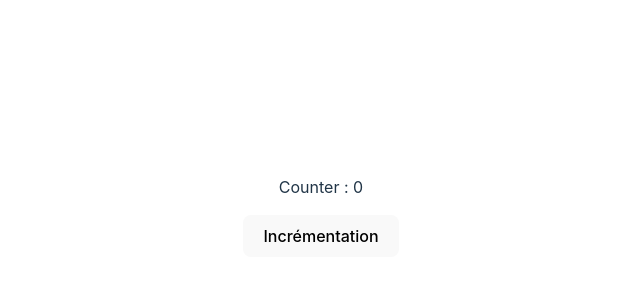
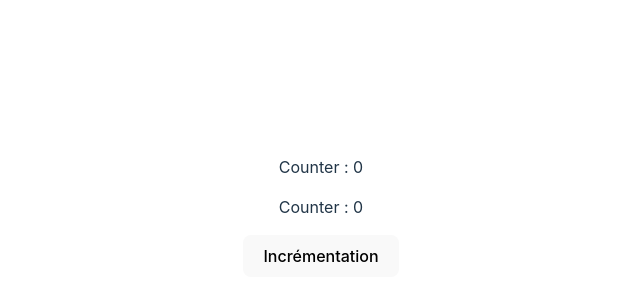
Before and after one commit to CodeurCopieur/vue3-pinia, a Vue app: page / in a window 1280 px wide. Shown: the part 192-492 px from the top of the page, without its empty margins (319-959 px from the left). Built offline with nearby package versions, Linux system fonts and the light colour scheme.

Commit message:
Définir un magasin dans Pinia à l'aide de l'API Options dans l'API

```diff
--- a/src/App.vue
+++ b/src/App.vue
@@ -16,6 +16,7 @@ const counter = useCounterStore();
     </a>
   </div> -->
   <p>Counter : {{ counter.count }}</p>
+  <p>Counter : {{ counter.doubleCount }}</p>
   <button @click="counter.increment">Incrémentation</button>
   <!-- <HelloWorld msg="Vite + Vue" /> -->
 </template>
--- a/src/stores/counter.js
+++ b/src/stores/counter.js
@@ -1,16 +1,34 @@
 import { defineStore } from "pinia";
 
 
-export const useCounterStore = defineStore('counter', {
-  state: ()=> ({
-    count: 0
-  }),
+export const useCounterStore = defineStore('counterStore', {
+  state: () => {
+    return {
+      count: 0
+    }
+  },
   getters: {
-
+    doubleCount : (state) => state.count * 2
   },
   actions: {
     increment() {
-      this.count++;
+      this.count++
     }
   }
 })
+
+
+
+// export const useCounterStore = defineStore('counter', {
+//   state: ()=> ({
+//     count: 0
+//   }),
+//   getters: {
+
+//   },
+//   actions: {
+//     increment() {
+//       this.count++;
+//     }
+//   }
+// })
```
